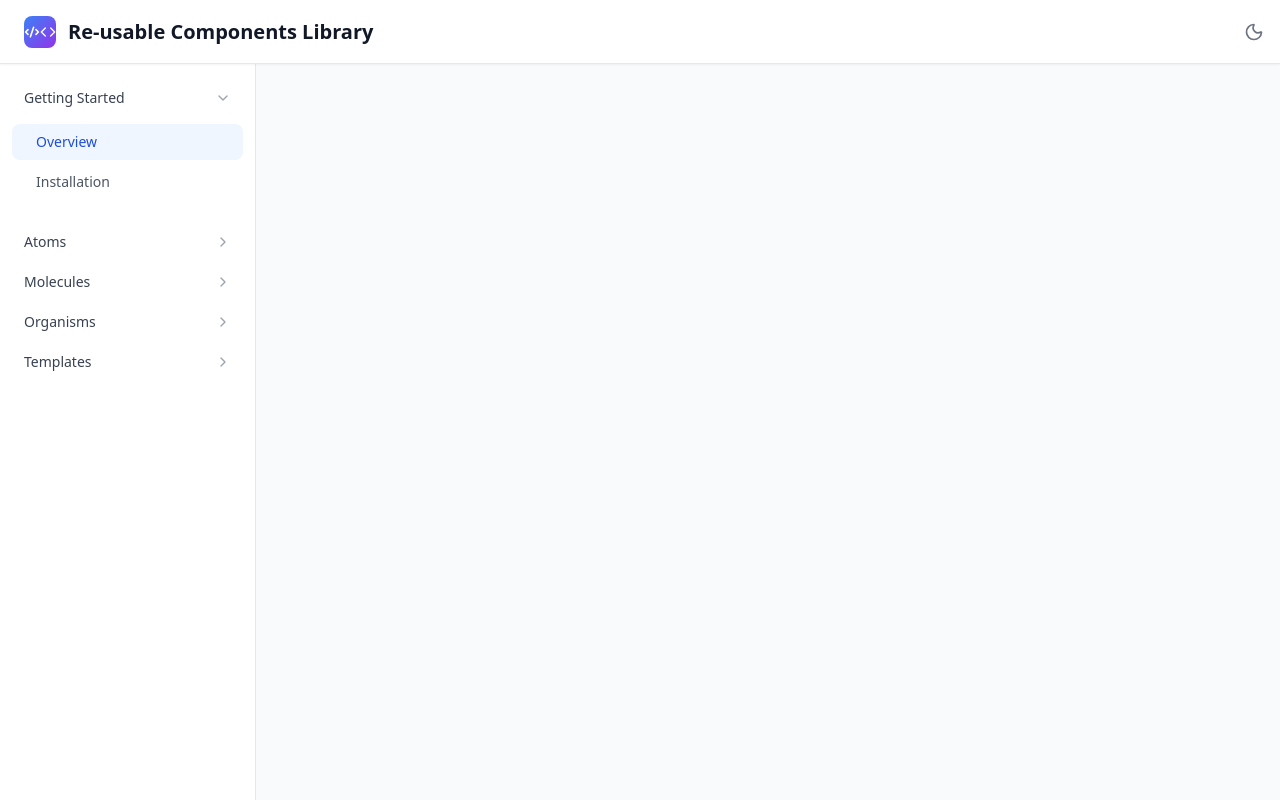
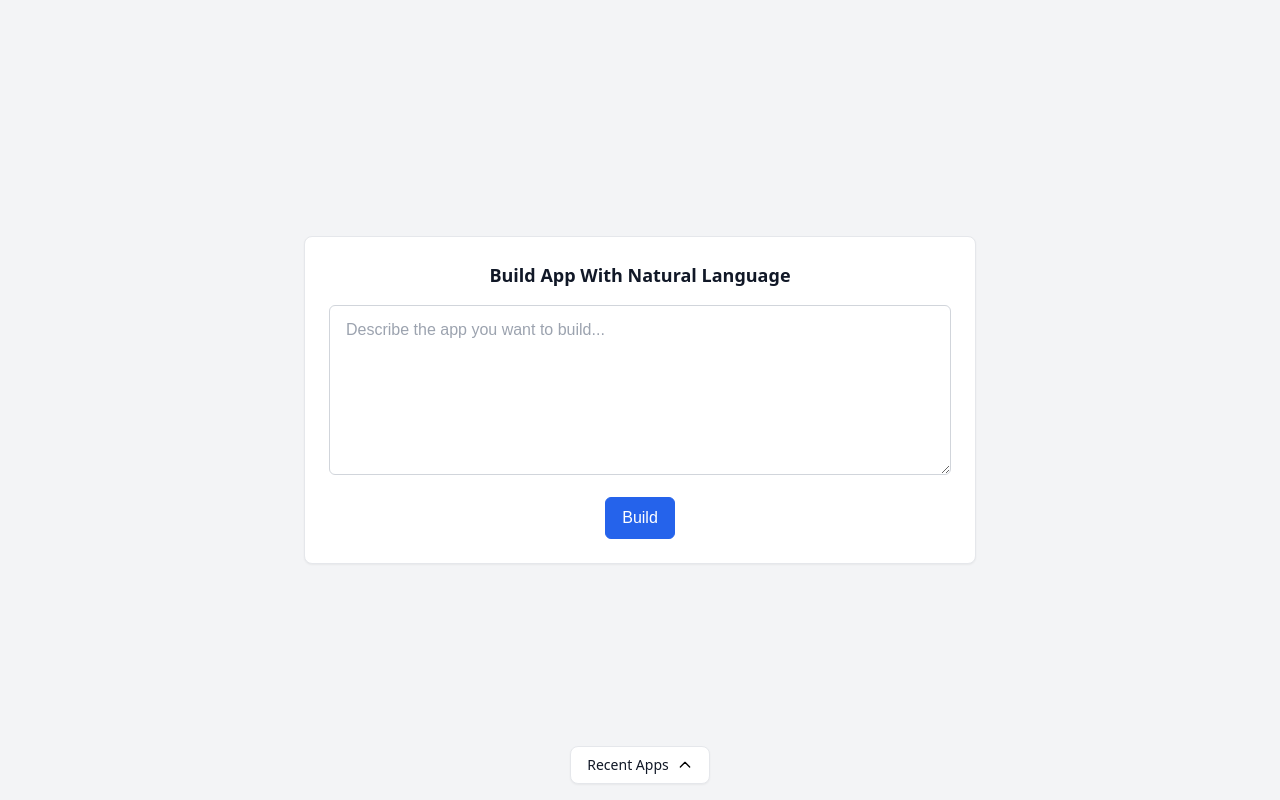
Before and after one commit to aakashkumar198765/lovable-floforward, a React (Create React App) app: page /prompt in a window 1280 px wide. Built offline with nearby package versions, Linux system fonts and the light colour scheme; the HTML template or start-up script is replaced by a standard one.

Commit message:
resolves merge conflict

```diff
--- a/src/App.tsx
+++ b/src/App.tsx
@@ -1,19 +1,21 @@
 import React from "react";
 import { BrowserRouter as Router, Routes, Route } from "react-router-dom";
 import "./App.css";
-import ToastContainer from './components/atoms/feedback/ToastContainer';
+import ToastContainer from "./components/atoms/feedback/ToastContainer";
 import { ThemeProvider } from "./contexts/ThemeContext";
 import LibraryTemplate from "./libraryTemplate";
 import ProjectPlanScreen from "./pages/ProjectPlanScreen";
 
+import Prompt from "./pages/Prompt";
 
 function App() {
   return (
     <ThemeProvider>
       <Router>
         <Routes>
-          <Route path="/*" element={<LibraryTemplate />} />
+          {/* <Route path="/*" element={<LibraryTemplate />} /> */}
           <Route path="/project-plan" element={<ProjectPlanScreen />} />
+          <Route path="/prompt" element={<Prompt />} />
         </Routes>
 
         {/* Global Toast Container */}
--- /dev/null
+++ b/src/pages/Prompt/content.tsx
@@ -0,0 +1,170 @@
+import React, { useState } from "react";
+import { Textarea, Button, Badge } from "../../components/atoms";
+
+type RecentApp = { id: string; name: string; description?: string };
+
+type LogEntry = { id: string; text: string; timestamp?: string };
+
+type PromptContentProps = {
+  prompt: string;
+  onPromptChange: (value: string) => void;
+  onSubmit: () => void;
+  building: boolean;
+  buildingAppName?: string;
+  recentApps: RecentApp[];
+  onSelectRecent: (app: RecentApp) => void;
+  logs: LogEntry[];
+};
+
+const PromptContent: React.FC<PromptContentProps> = ({
+  prompt,
+  onPromptChange,
+  onSubmit,
+  building,
+  buildingAppName,
+  recentApps,
+  onSelectRecent,
+  logs,
+}) => {
+  const [isDrawerOpen, setIsDrawerOpen] = useState(false);
+
+  const toggleDrawer = () => {
+    setIsDrawerOpen(!isDrawerOpen);
+  };
+
+  const handleBackdropClick = (e: React.MouseEvent<HTMLDivElement>) => {
+    // Close drawer only if the click is on the backdrop (not on the drawer content)
+    if (e.target === e.currentTarget) {
+      setIsDrawerOpen(false);
+    }
+  };
+
+  return (
+    <div className="flex flex-col items-center justify-center min-h-screen bg-gray-100 p-6">
+      {/* Main Content: Prompt or Logs */}
+      <div className="w-full max-w-2xl">
+        {!building ? (
+          <div className="bg-white border border-gray-200 rounded-lg p-6 shadow-sm">
+            <h3 className="text-lg font-semibold text-gray-900 mb-4 text-center">
+              Build App With Natural Language
+            </h3>
+            <Textarea
+              id="prompt"
+              placeholder="Describe the app you want to build..."
+              value={prompt}
+              onChange={(e) => onPromptChange(e.target.value)}
+              rows={6}
+              className="w-full"
+            />
+            <div className="flex justify-center mt-4">
+              <Button onClick={onSubmit} variant="primary" disabled={building}>
+                Build
+              </Button>
+            </div>
+          </div>
+        ) : (
+          <div className="border border-gray-200 rounded-lg p-6 shadow-sm">
+            <h3 className="text-lg font-semibold text-gray-900 mb-4 text-center">
+              Building {buildingAppName || "App"}
+            </h3>
+            <p className="text-sm text-gray-600 mb-4 text-center">
+              This is a simulated build log for demonstration purposes.
+            </p>
+            <div className="h-80 overflow-y-auto bg-gray-50 border border-gray-200 rounded-md p-4 space-y-2">
+              {logs.length === 0 ? (
+                <div className="text-sm text-gray-500 text-center">
+                  No logs yet
+                </div>
+              ) : (
+                logs.map((log) => (
+                  <div
+                    key={log.id}
+                    className="text-sm text-gray-800 text-center"
+                  >
+                    {log.text}
+                  </div>
+                ))
+              )}
+            </div>
+          </div>
+        )}
+      </div>
+
+      {/* Recent Apps Drawer Trigger: Hidden During Building */}
+      {!building && (
+        <div className="fixed bottom-4 left-0 right-0 flex justify-center">
+          <button
+            onClick={toggleDrawer}
+            className="flex items-center bg-white border border-gray-200 rounded-lg px-4 py-2 shadow-sm hover:bg-gray-50 transition"
+          >
+            <span className="text-sm font-medium text-gray-900 mr-2">
+              Recent Apps
+            </span>
+            <svg
+              className={`w-4 h-4 transform ${
+                isDrawerOpen ? "rotate-180" : ""
+              }`}
+              fill="none"
+              stroke="currentColor"
+              viewBox="0 0 24 24"
+              xmlns="http://www.w3.org/2000/svg"
+            >
+              <path
+                strokeLinecap="round"
+                strokeLinejoin="round"
+                strokeWidth="2"
+                d="M5 15l7-7 7 7"
+              />
+            </svg>
+          </button>
+        </div>
+      )}
+
+      {/* Recent Apps Drawer with Backdrop: Shown When Triggered */}
+      {isDrawerOpen && !building && (
+        <div
+          className="fixed inset-0 bg-black bg-opacity-30 backdrop-blur-sm flex justify-center items-end"
+          onClick={handleBackdropClick}
+        >
+          <div className="w-full max-w-7xl bg-white border-t border-gray-200 p-6 shadow-lg">
+            <div className="flex items-center justify-between mb-4">
+              <h4 className="text-base font-semibold text-gray-900">
+                Recent Apps
+              </h4>
+              <Badge variant="secondary">{recentApps.length}</Badge>
+            </div>
+            {recentApps.length === 0 ? (
+              <div className="text-center text-gray-600">No recent apps</div>
+            ) : (
+              <div className="grid grid-cols-2 sm:grid-cols-3 md:grid-cols-4 gap-4">
+                {recentApps.map((app) => (
+                  <button
+                    key={app.id}
+                    onClick={() => {
+                      onSelectRecent(app);
+                      setIsDrawerOpen(false);
+                    }}
+                    className="group h-28 rounded-lg border border-gray-200 hover:border-primary-300 hover:shadow-sm transition bg-white flex items-center justify-center text-center p-2"
+                  >
+                    <div>
+                      <div className="text-sm font-medium text-gray-900 group-hover:text-primary-700">
+                        {app.name}
+                      </div>
+                      {app.description && (
+                        <div className="mt-1 text-xs text-gray-500 line-clamp-2">
+                          {app.description}
+                        </div>
+                      )}
+                    </div>
+                  </button>
+                ))}
+              </div>
+            )}
+          </div>
+        </div>
+      )}
+    </div>
+  );
+};
+
+export default PromptContent;
--- /dev/null
+++ b/src/pages/Prompt/index.tsx
@@ -0,0 +1,73 @@
+import React from "react";
+import PromptContent from "./content";
+
+const MOCK_RECENTS = [
+  { id: "1", name: "Meridian EXIM" },
+  { id: "2", name: "Sales Insights" },
+  { id: "3", name: "Ops Monitor" },
+  { id: "4", name: "Support Hub" },
+  { id: "5", name: "Docs Portal" },
+  { id: "6", name: "Data Sync" },
+];
+
+const Prompt: React.FC = () => {
+  const [prompt, setPrompt] = React.useState("");
+  const [building, setBuilding] = React.useState(false);
+  const [buildingAppName, setBuildingAppName] = React.useState<
+    string | undefined
+  >(undefined);
+  const [logs, setLogs] = React.useState<{ id: string; text: string }[]>([]);
+
+  const handleSubmit = React.useCallback(() => {
+    if (!prompt.trim()) return;
+    const name = prompt.trim();
+    setBuilding(true);
+    setBuildingAppName(name);
+    setLogs([]);
+
+    const steps = [
+      `Initializing workspace for ${name}...`,
+      "Analyzing prompt and requirements...",
+      "Scaffolding project structure...",
+      "Generating components...",
+      "Wiring state and routes...",
+      "Finalizing setup...",
+      "Done! Project ready to open.",
+    ];
+
+    let idx = 0;
+    const interval = setInterval(() => {
+      setLogs((prev) => [
+        ...prev,
+        { id: `${Date.now()}-${idx}`, text: steps[idx] },
+      ]);
+      idx += 1;
+      if (idx >= steps.length) {
+        clearInterval(interval);
+        setBuilding(false);
+      }
+    }, 800);
+  }, [prompt]);
+
+  const handleSelectRecent = React.useCallback(
+    (app: { id: string; name: string }) => {
+      setPrompt(app.name);
+    },
+    []
+  );
+
+  return (
+    <PromptContent
+      prompt={prompt}
+      onPromptChange={setPrompt}
+      onSubmit={handleSubmit}
+      building={building}
+      buildingAppName={buildingAppName}
+      recentApps={MOCK_RECENTS}
+      onSelectRecent={handleSelectRecent}
+      logs={logs}
+    />
+  );
+};
+
+export default Prompt;
```
